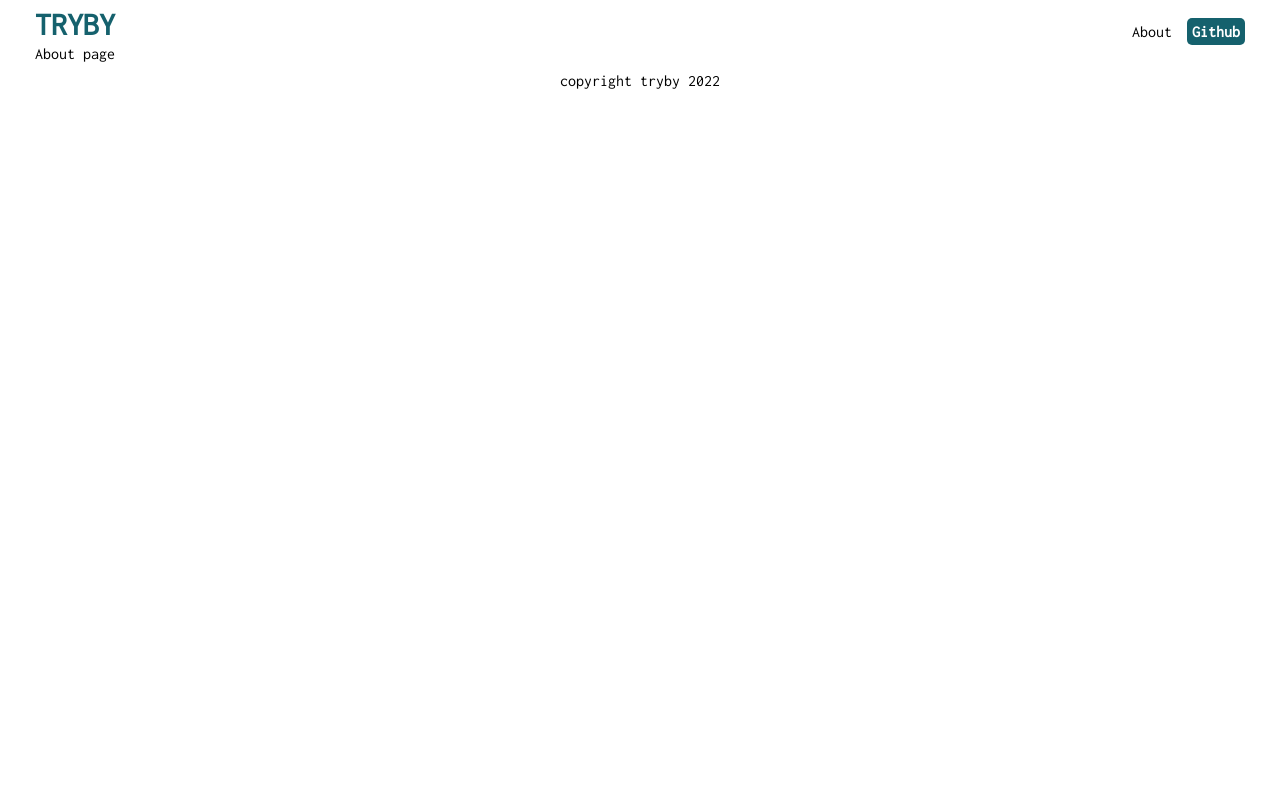
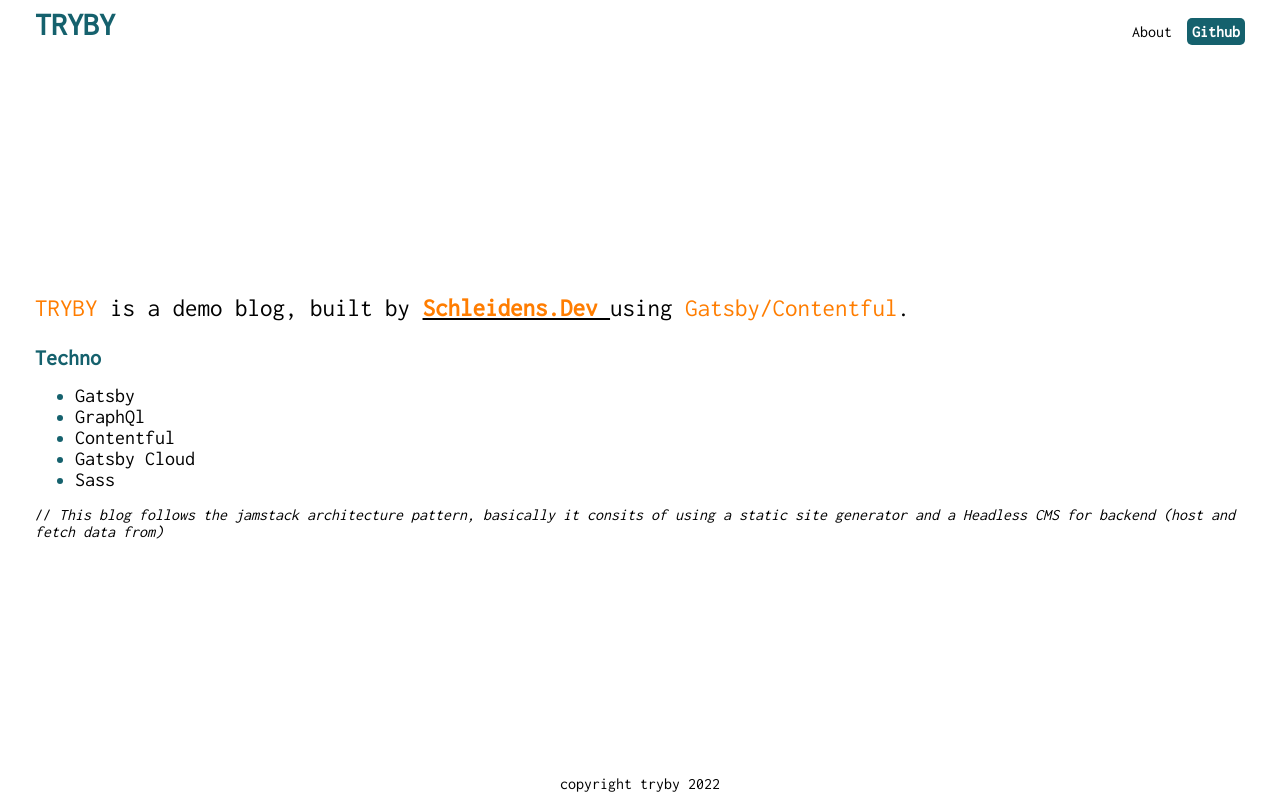
Before and after one commit to Schleidens/tryby, a Gatsby site: page /about in a window 1280 px wide. Built offline with nearby package versions, Linux system fonts and the light colour scheme; Gatsby itself is replaced by a stand-in of ours.

Commit message:
work on about page

```diff
--- a/src/pages/about.js
+++ b/src/pages/about.js
@@ -5,7 +5,33 @@ export default function about() {
   return (
     <div>
         <Layout>
-            About page
+            <div className="about">
+              <p>
+              <span className="mark">TRYBY </span> is a demo blog, built by <a href="https://github.com/Schleidens"><span className='mark'> Schleidens.Dev </span></a> using <span className="mark">Gatsby/Contentful</span>.
+              </p>
+              <b>Techno</b>
+              <ul>
+                <li>
+                  <a href="https://www.gatsbyjs.com/">Gatsby</a>
+                </li>
+                <li>
+                  <a href="https://graphql.org/">GraphQl</a>
+                </li>
+                <li>
+                  <a href="https://www.contentful.com/">Contentful</a>
+                </li>
+                <li>
+                  <a href="https://www.gatsbyjs.com/products/cloud/">Gatsby Cloud</a>
+                </li>
+                <li>
+                  <a href="https://sass-lang.com/">Sass</a>
+                </li>
+              </ul>
+
+              <div className="">
+               // <em>This blog follows the jamstack architecture pattern, basically it consits of using a static site generator and a Headless CMS for backend (host and fetch data from)</em>
+              </div>
+            </div>
         </Layout>
     </div>
   )
--- a/src/scss/style.scss
+++ b/src/scss/style.scss
@@ -205,3 +205,34 @@ h1,h2,h3,h4,h5,h6{
         padding: 40px 10px 0px 10px;
     }
 }
+
+//about page style
+
+.about{
+    display: flex;
+    flex-direction: column;
+    justify-content: center;
+
+    height: 90vh;
+
+    p{
+        font-size: 25px;
+
+        a{
+            text-decoration: underline;
+            font-weight: bold;
+        }
+    }
+
+    b{
+        font-size: 22px;
+        color: $font-color;
+    }
+
+    ul{
+        li{
+            font-size: 20px;
+            color: $font-color;
+        }
+    }
+}
```
